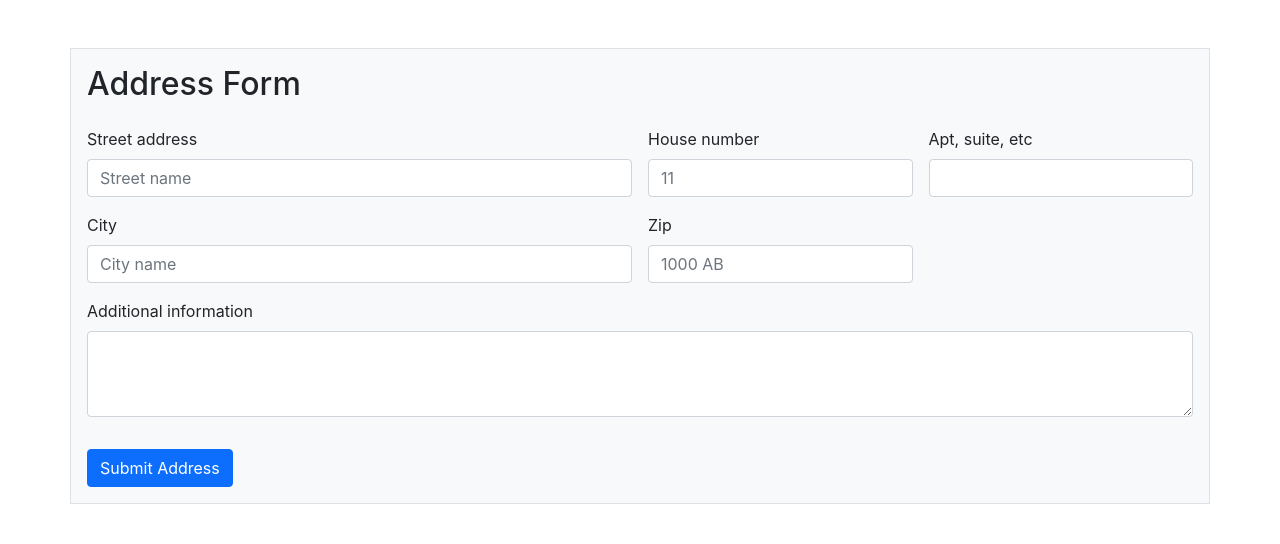
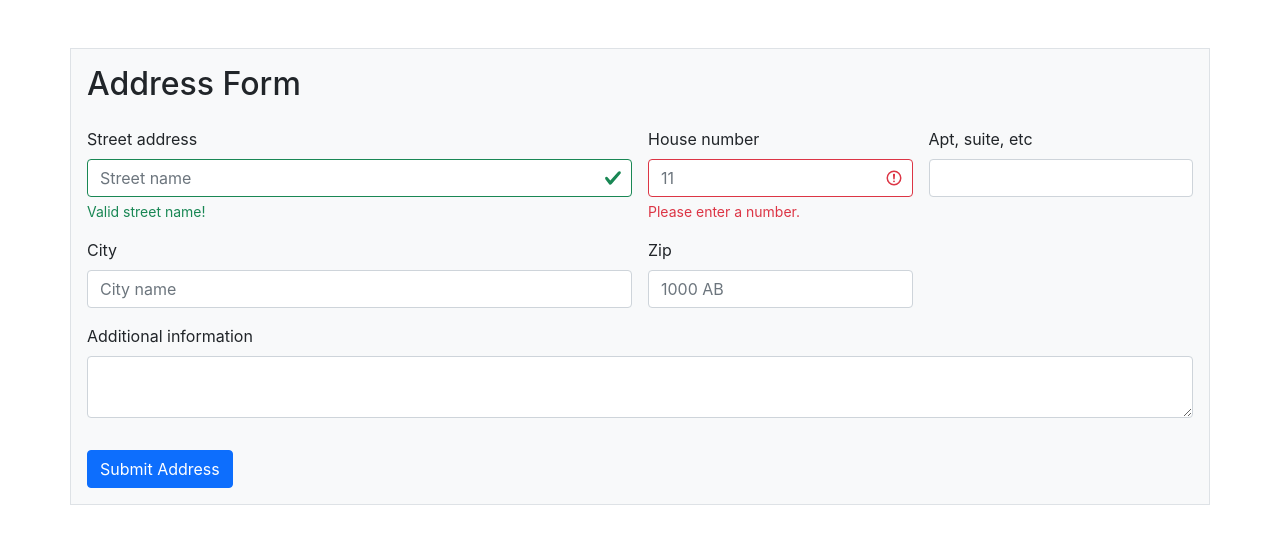
Before and after one commit to SebastiaanDekkerCapgemini/address-form-react, a React (Vite) app: page / in a window 1280 px wide. Shown: the top 544 px of the page. Built offline with nearby package versions, Linux system fonts and the light colour scheme; the HTML template or start-up script is replaced by a standard one.

Commit message:
feat: add input feedback, max length and required to input fields

```diff
--- a/src/App.jsx
+++ b/src/App.jsx
@@ -10,30 +10,34 @@ function App() {
             Street address
           </label>
           <input
-            type="email"
-            className="form-control"
+            className="form-control is-valid"
             placeholder="Street name"
+            maxLength="30"
             id="inputStreet"
+            required
           />
+          <div className="valid-feedback d-block">Valid street name!</div>
         </div>
         <div className="col-6 col-md-3">
           <label forhtml="inputNumber" className="form-label">
             House number
           </label>
           <input
-            type="password"
-            className="form-control"
+            className="form-control is-invalid"
             placeholder="11"
+            maxLength="5"
             id="inputNumber"
+            required
           />
+          <div className="invalid-feedback d-block">Please enter a number.</div>
         </div>
         <div className="col-6 col-md-3">
           <label forhtml="inputNumberAddition" className="form-label">
             Apt, suite, etc
           </label>
           <input
-            type="password"
             className="form-control"
+            maxLength="5"
             id="inputNumberAddition"
           />
         </div>
@@ -42,10 +46,11 @@ function App() {
             City
           </label>
           <input
-            type="text"
             className="form-control"
             placeholder="City name"
+            maxLength="30"
             id="inputCity"
+            required
           />
         </div>
         <div className="col-md-3">
@@ -53,10 +58,10 @@ function App() {
             Zip
           </label>
           <input
-            type="text"
             className="form-control"
             placeholder="1000 AB"
             id="inputZip"
+            required
           />
         </div>
         <div className="mb-3">
@@ -65,8 +70,9 @@ function App() {
           </label>
           <textarea
             className="form-control"
+            rows="2"
+            maxLength="50"
             id="inputAdditional"
-            rows="3"
           ></textarea>
         </div>
         <div className="col-12">
```
